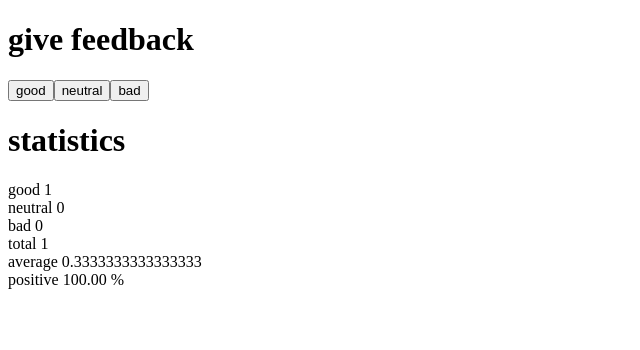
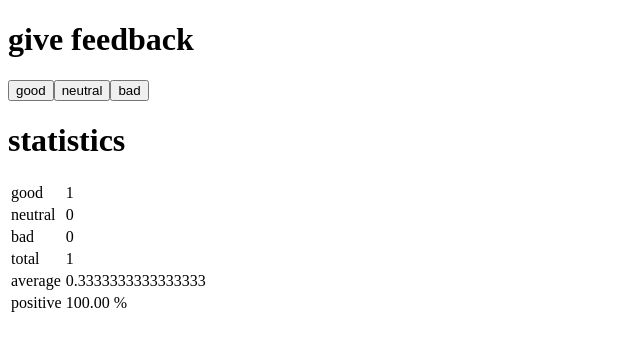
Before and after one commit to RaghdaaMoustafa/fullstackopen, a React (Create React App) app in the folder part1/unicafe/: page / in a window 1280 px wide. Both pictures are taken after a click on the button "good". Shown: the top 350 px of the page, without its empty margins (0-640 px from the left). Built offline with nearby package versions, Linux system fonts and the light colour scheme.

Commit message:
-part1d -1.11 html table

```diff
--- a/part1/unicafe/src/App.js
+++ b/part1/unicafe/src/App.js
@@ -1,4 +1,22 @@
 import { useState } from 'react'
+
+const MyTable = (props) => {
+  return (
+    <table>
+      <tbody>
+        {Object.keys(props).map((element) => (
+          <tr>
+            <td>{element}</td>
+            <td>{props[element]}</td>
+            <td>Flor</td>
+            <td>Ella</td>
+            <td>Juan</td>
+          </tr>
+        ))}
+      </tbody>
+    </table>
+  )
+}
 
 const StatisticLine = ({ category, text }) => {
   return (
@@ -16,9 +34,16 @@ const Statistics = (props) => {
   console.log(Object.keys(props))
   return (
     <>
-      {Object.keys(props).map((item, i) => (
-        <StatisticLine key={i} category={props[item]} text={item} />
-      ))}
+      <table>
+        {Object.keys(props).map((item) => (
+          <tbody>
+            <tr>
+              <td>{item}</td>
+              <td>{props[item]}</td>
+            </tr>
+          </tbody>
+        ))}
+      </table>
     </>
   )
 }
```
